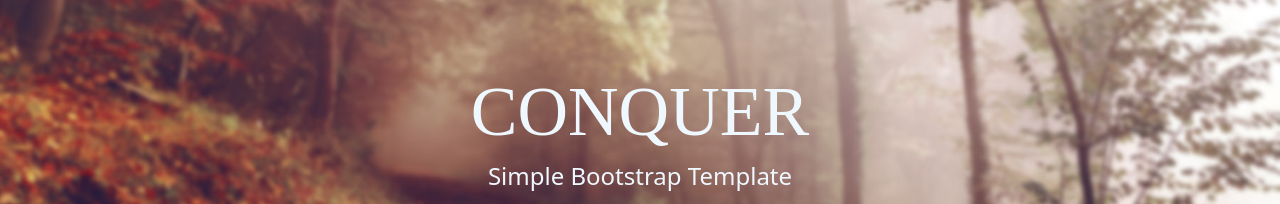
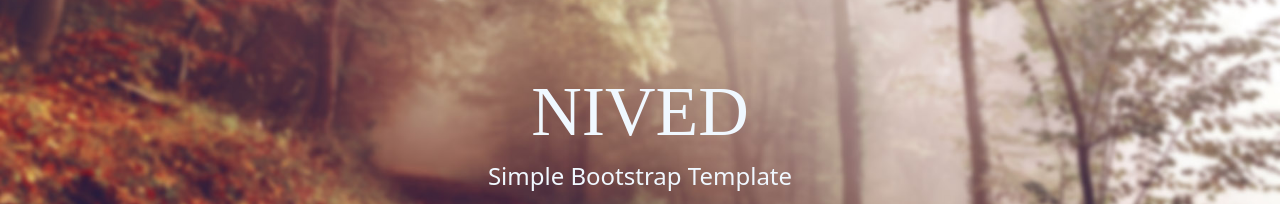
Before and after one commit to Nivedsunil/bootstraptraining, a plain HTML site: page index.html in a window 1280 px wide. Shown: the part 188-392 px from the top of the page. Drawn offline with Linux system fonts and the light colour scheme.

Commit message:
name changed

```diff
--- a/index.html
+++ b/index.html
@@ -3,7 +3,7 @@
 <head>
     <meta charset="UTF-8">
     <meta name="viewport" content="width=device-width, initial-scale=1.0">
-    <title>Webpage</title>
+    <title>Bootstrap</title>
     <link rel="stylesheet" href="./styles/bootstrap.min.css">
     <script src="./styles/bootstrap.bundle.min.js"></script>
     <link rel="stylesheet" href="./styles/main.css">
@@ -36,7 +36,7 @@
     </header>
     <section >
         <div class="parallax-one">
-          <h2 >CONQUER</h2>
+          <h2 >NIVED</h2>
           <h4>Simple Bootstrap Template</h4>
 
 
```
